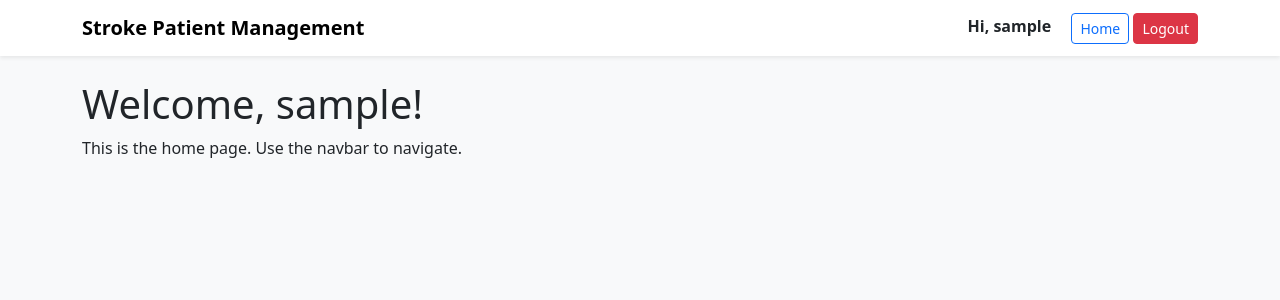
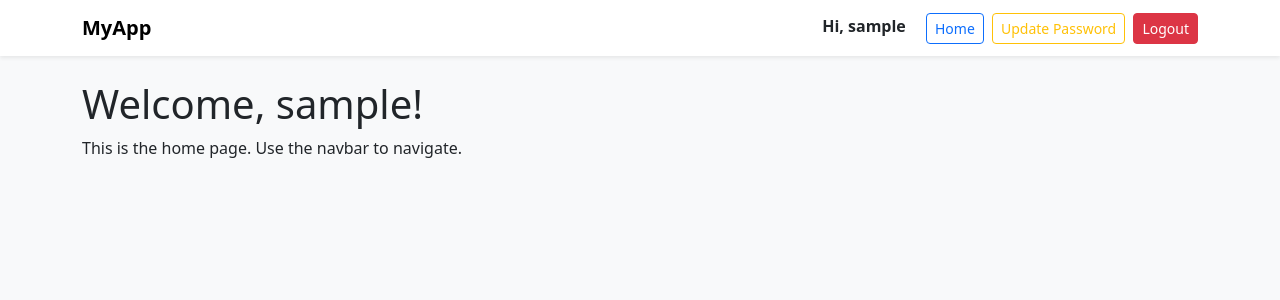
Before and after one commit to CS-LTU/com7033-assignment-NirajanRana, a Flask app: page /home in a window 1280 px wide. Shown: the top 300 px of the page. Run offline with Flask 3, Linux system fonts and the light colour scheme; the visitor is signed in with stand-in values (Sample User, id 1).

Commit message:
Added update password feature where user or patient can update their password , the flash message will be visible and session will be logged out

```diff
--- a/stroke patient management/app.py
+++ b/stroke patient management/app.py
@@ -92,6 +92,41 @@ def register():
     return render_template('register.html')
 
 
+# ------------------ PASSWORD UPDATE ------------------
+@app.route('/update_password', methods=['GET', 'POST'])
+def update_password():
+    if 'user_id' not in session:
+        return redirect('/login')
+    user_id = session['user_id']
+
+    if request.method == 'POST':
+        old_password = request.form.get('old_password')
+        new_password = request.form.get('new_password')
+        confirm_new_password = request.form.get('confirm_new_password')
+
+        with conn.cursor() as cursor:
+            cursor.execute("SELECT password FROM login_data WHERE id=%s", (user_id,))
+            user = cursor.fetchone()
+            if not user:
+                flash("User not found", "danger")
+                return redirect(url_for('update_password'))
+
+            if not check_password_hash(user[0], old_password):
+                flash("Old password is incorrect", "danger")
+                return redirect(url_for('update_password'))
+
+            if new_password != confirm_new_password:
+                flash("New passwords do not match", "danger")
+                return redirect(url_for('update_password'))
+
+            new_hashed = generate_password_hash(new_password)
+            cursor.execute("UPDATE login_data SET password=%s WHERE id=%s", (new_hashed, user_id))
+            conn.commit()
+
+        flash("Password updated successfully!", "success")
+        return redirect(url_for('logout'))
+
+    return render_template('update_password.html')
 
 # ------------------ RUN ------------------
 if __name__ == '__main__':
--- a/stroke patient management/templates/base.html
+++ b/stroke patient management/templates/base.html
@@ -18,9 +18,9 @@
     <nav class="navbar navbar-expand-lg navbar-light bg-white shadow-sm mb-4">
       <div class="container">
 
-        <!-- Logo -->
-        <a class="navbar-brand fw-bold" href="{{ url_for('login') }}">
-          Stroke Patient Management
+        <!-- Logo / Home -->
+        <a class="navbar-brand fw-bold" href="{{ url_for('home') if session.get('user_id') else url_for('login') }}">
+          MyApp
         </a>
 
         <div>
@@ -28,13 +28,16 @@
             <span class="me-3 fw-semibold">Hi, {{ session.get('user_name') }}</span>
 
             <!-- Home -->
-            <a class="btn btn-outline-primary btn-sm" href="{{ url_for('home') }}">Home</a>
+            <a class="btn btn-outline-primary btn-sm me-1" href="{{ url_for('home') }}">Home</a>
+
+            <!-- Update Password -->
+            <a class="btn btn-outline-warning btn-sm me-1" href="{{ url_for('update_password') }}">Update Password</a>
 
             <!-- Logout -->
             <a class="btn btn-danger btn-sm" href="{{ url_for('logout') }}">Logout</a>
 
           {% else %}
-            <a class="btn btn-primary btn-sm" href="{{ url_for('login') }}">Login</a>
+            <a class="btn btn-primary btn-sm me-1" href="{{ url_for('login') }}">Login</a>
             <a class="btn btn-secondary btn-sm" href="{{ url_for('register') }}">Register</a>
           {% endif %}
         </div>
```
Also changed, not shown: stroke patient management/templates/update_password.html (added, +23 -0 lines).
